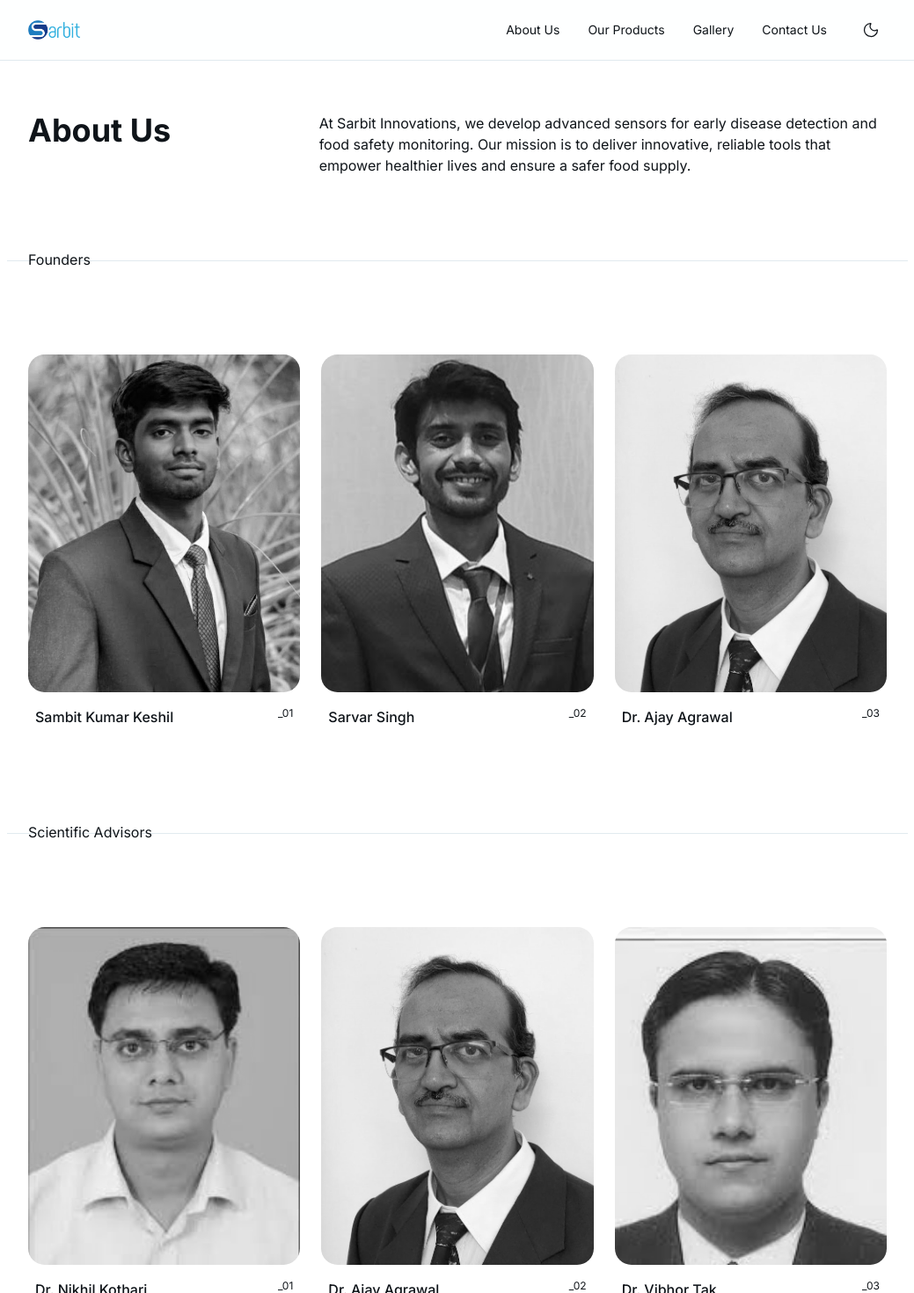
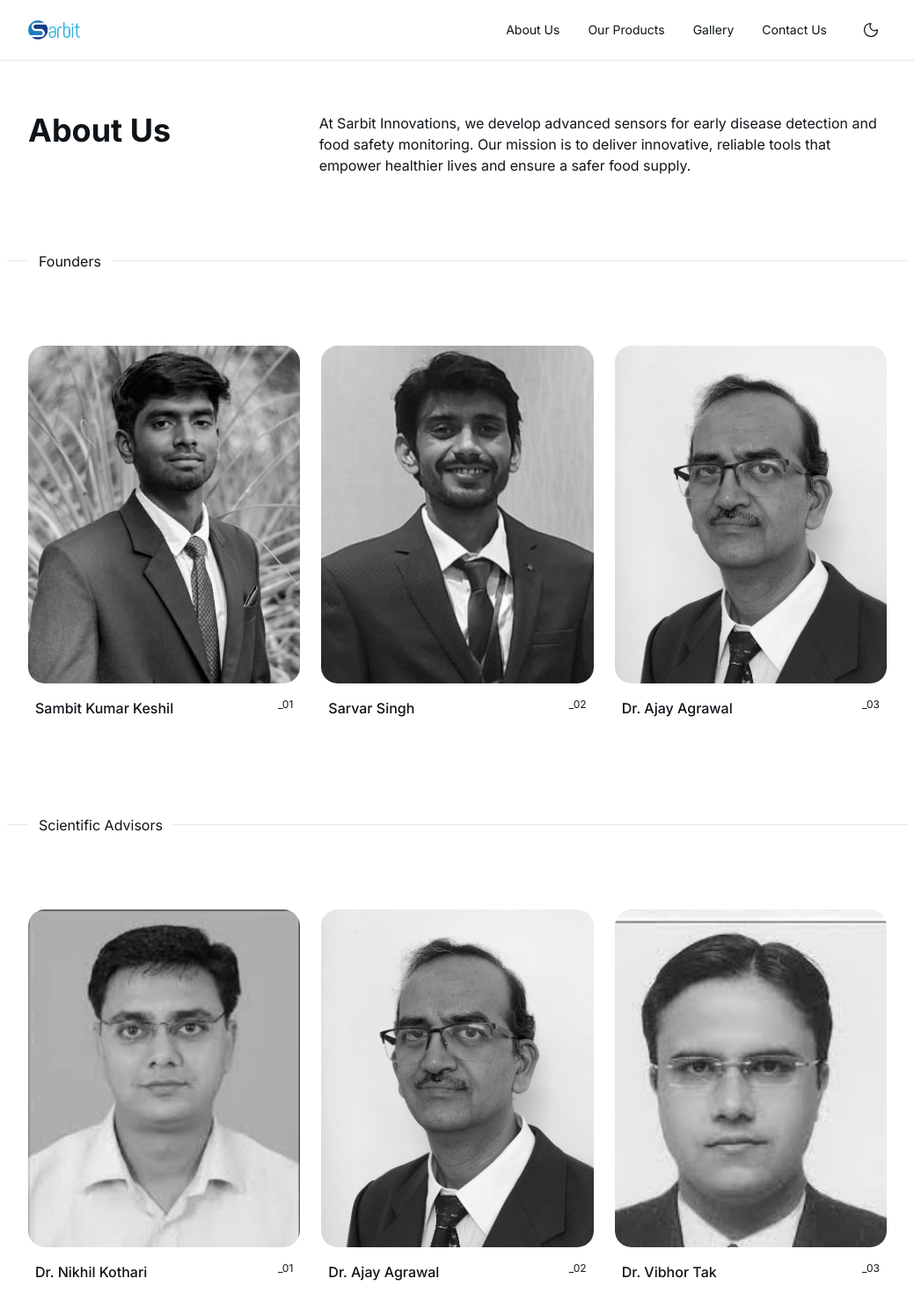
Before and after one commit to deepak5512/Sarbit, a Next.js app: page /about in a window 1280 px wide. Shown: the top 1470 px of the page at 88% size, without its empty margins (120-1159 px from the left). Built offline with nearby package versions, Linux system fonts and the light colour scheme.

Commit message:
Team Heading Bug Fixed

```diff
--- a/components/team.tsx
+++ b/components/team.tsx
@@ -60,8 +60,8 @@ export default function TeamSection() {
         </div>
       </div>
 
-      <div className="mx-auto mt-12 max-w-5xl border-t px-6 md:mt-24">
-        <span className="text-caption -mt-3.5 -ml-6 block w-max px-6">
+      <div className="relative mx-auto mt-12 max-w-5xl border-t px-6 md:mt-24">
+        <span className="text-caption absolute -top-3 left-6 bg-white px-3 dark:bg-black">
           Founders
         </span>
         <div className="mt-12 gap-4 sm:grid sm:grid-cols-2 md:mt-24"></div>
@@ -102,8 +102,8 @@ export default function TeamSection() {
         </div>
       </div>
 
-      <div className="mx-auto mt-12 max-w-5xl border-t px-6 md:mt-24">
-        <span className="text-caption -mt-3.5 -ml-6 block w-max px-6">
+      <div className="relative mx-auto mt-12 max-w-5xl border-t px-6 md:mt-24">
+        <span className="text-caption absolute -top-3 left-6 bg-white px-3 dark:bg-black">
           Scientific Advisors
         </span>
         <div className="mt-12 gap-4 sm:grid sm:grid-cols-2 md:mt-24"></div>
```
